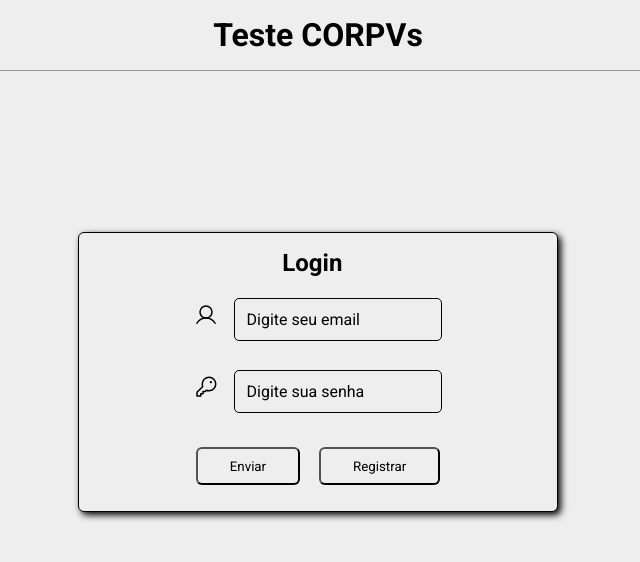
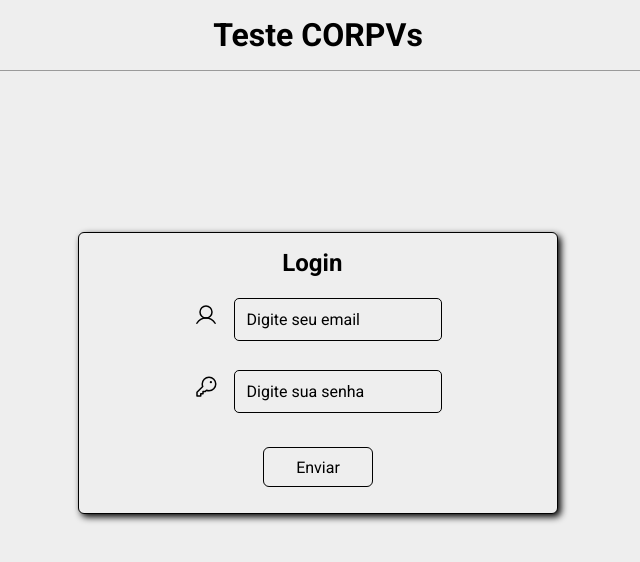
Before and after one commit to mascou9090/corpvs, a React (Vite) app: page /shop in a window 1280 px wide. Shown: the top 562 px of the page, without its empty margins (322-962 px from the left). Built offline with nearby package versions, Linux system fonts and the light colour scheme.

Commit message:
Shirt's aside finish

```diff
--- a/db.json
+++ b/db.json
@@ -36,7 +36,7 @@
       "id": 5,
       "name": "Camisa Flamengo Goleiro 1 Adidas 2022",
       "description": "Comande seu quadrante como o número um do Flamengo. Os goleiros do clube vestem camisas de futebol adidas como esta antes de entrar no gramado do Maracanã. Seu tecido leve tem modelagem que acompanha seus movimentos, com cortes laterais e elasticidade adicional sob os braços. O tecido AEROREADY à prova de suor mantém você confiante quando for chamado para a ação. Este produto é feito com Primegreen, uma série de materiais reciclados de alta performance.",
-      "preco": 299.99,
+      "price": 299.99,
       "categoria_id": 2,
       "foto": "https://flamengo.vteximg.com.br/arquivos/ids/164491-473-473/HA8330_FR_Torso_eCom-0--1-.png?v=637864958915300000"
     },
--- a/src/Rotas/index.tsx
+++ b/src/Rotas/index.tsx
@@ -1,10 +1,12 @@
 import { Route, Routes } from "react-router-dom"
 import { Login } from "../components/Required/Login"
+import { Shop } from "../components/Required/Shop"
 
 export const Rotas = () => {
   return (
     <Routes>
       <Route path="/" element={<Login />}/>
+      <Route path="/shop" element={<Shop />}/>
     </Routes>
   )
 }
--- a/src/components/Required/Login/index.tsx
+++ b/src/components/Required/Login/index.tsx
@@ -1,8 +1,10 @@
-import { LoginS, UserS, KeyS } from "./styles";
+import { LoginS, UserS, KeyS, Button } from "./styles";
 import { SubmitHandler, useForm } from "react-hook-form";
 import { User } from "../../../type";
 import { yupResolver } from '@hookform/resolvers/yup';
 import * as yup from "yup";
+import { Link } from "react-router-dom";
+import { useEffect, useState } from "react";
 
 const schema = yup.object({
   email: yup.string()
@@ -16,6 +18,7 @@ const schema = yup.object({
 
 
 export const Login = () => {
+  const [load, setLoad] = useState<User | null>(null)
   const {
     register,
     handleSubmit,
@@ -24,13 +27,14 @@ export const Login = () => {
     resolver: yupResolver(schema)
   });
   const onSubmit: SubmitHandler<User> = (data) => {
+    setLoad(data)
     const dadosString = JSON.stringify(data)
     localStorage.setItem('dadosString', dadosString)
   }
+  useEffect(() => {
+    window.onload
+  },[load, localStorage])
 
-  const handleRegister = (event: any) => {
-    event.preventDefault()
-  }
   return (
     <LoginS>
       <form>
@@ -54,8 +58,7 @@ export const Login = () => {
         </div>
         <span>{errors.password?.message}</span>
         <div>
-          <button onClick={handleSubmit(onSubmit)}>Enviar</button>
-          <button onClick={handleRegister}>Registrar</button>
+          <Button to="/shop" onClick={handleSubmit(onSubmit)}>Enviar</Button>
         </div>
       </form>
     </LoginS>
--- a/src/components/Required/Login/styles.ts
+++ b/src/components/Required/Login/styles.ts
@@ -1,5 +1,6 @@
-import styled,{keyframes} from 'styled-components';
+import styled, { keyframes } from "styled-components";
 import { User, Key } from "phosphor-react";
+import { Link } from "react-router-dom";
 
 const moveLeft = keyframes`
   from {
@@ -16,8 +17,8 @@ export const LoginS = styled.form`
   display: flex;
   justify-content: center;
   align-items: center;
-  margin:10rem auto;
-  width:30rem;
+  margin: 10rem auto;
+  width: 30rem;
   border-radius: 6px;
   border: solid 1px black;
   animation: ${moveLeft} 0.3s forwards;
@@ -25,14 +26,14 @@ export const LoginS = styled.form`
 
   span {
     color: red;
-    position:absolute;
+    position: absolute;
     font-size: 0.8rem;
   }
   div {
-    display:flex;
+    display: flex;
   }
   h2 {
-    margin-left:6rem;
+    margin-left: 6rem;
     margin-top: 1rem;
   }
   label {
@@ -40,30 +41,19 @@ export const LoginS = styled.form`
   }
   input {
     display: block;
-    padding:0.7rem;
+    padding: 0.7rem;
     border-radius: 5px;
-    margin:1.3rem .5rem 0.5rem 1rem;
-    color:black;
+    margin: 1.3rem 0.5rem 0.5rem 1rem;
+    color: black;
     border: solid 1px;
     font-size: 1rem;
     &::placeholder {
       color: black;
     }
     &:focus {
-      background-color:#fff;
+      background-color: #fff;
     }
   }
-  button {
-    display: block;
-    justify-content: center;
-    margin: 1.6rem auto;
-    padding: 0.6rem 2rem;
-    border-radius: 6px;
-    &:hover {
-      background-color:#ccc;
-    }
-  }
-
 `;
 export const UserS = styled(User)`
   margin: 1.6rem 0 0 0.5rem;
@@ -71,3 +61,15 @@ export const UserS = styled(User)`
 export const KeyS = styled(Key)`
   margin: 1.6rem 0 0 0.5rem;
 `;
+export const Button = styled(Link)`
+  display: block;
+  justify-content: center;
+  margin: 1.6rem auto;
+  padding: 0.6rem 2rem;
+  border: 1px solid black;
+  border-radius: 6px;
+  text-decoration: none;
+  &:hover {
+    background-color: #ccc;
+  }
+`;
--- a/src/components/Required/Shop/index.tsx
+++ b/src/components/Required/Shop/index.tsx
@@ -1,23 +1,27 @@
-import {useEffect, useState} from 'react'
-import { Shirts } from '../../../type';
-import { Aside, Main, ShopS } from './styles';
+import { useEffect, useState } from "react";
+import { Shirts } from "../../../type";
+import { Aside, ImgS, Main, ShopS } from "./styles";
 
 export const Shop = () => {
   const [shirt, setShirt] = useState<Shirts[] | null>(null);
   useEffect(() => {
-    fetch('http://localhost:4000/produtos')
-    .then(response => response.json())
-    .then(shirtsJson => setShirt(shirtsJson))
-  },[]);
-
+    fetch("http://localhost:4000/produtos")
+      .then((response) => response.json())
+      .then((shirtsJson) => setShirt(shirtsJson));
+  }, []);
+  if (shirt === null) return null;
   return (
     <ShopS>
-      <Main>
-        Main
-      </Main>
+      <Main>Main</Main>
       <Aside>
-        Produtos
+        {shirt.map((item) => (
+          <div>
+            <h4>{item.name}</h4>
+            <ImgS src={item.foto} />
+            <span>{item.price}</span>
+          </div>
+        ))}
       </Aside>
     </ShopS>
-  )
-}
+  );
+};
--- a/src/components/Required/Shop/styles.ts
+++ b/src/components/Required/Shop/styles.ts
@@ -19,8 +19,31 @@ export const ShopS = styled.main`
 
 export const Aside = styled.aside`
   display:flex;
+  justify-content: center;
+  align-items: center;
+  flex-direction: column;
+  width:30vw;
+  span {
+    display:block;
+    font-size: 2rem;
+  }
+  div {
+    margin: 1rem;
+    padding:2rem;
+    border:1px solid black;
+    border-radius: 5px;
+    transition: ease-in-out .5s;
+    &:hover {
+      box-shadow: 1px 1px 5px greenyellow;
+    }
+  }
 `;
 
 export const Main = styled.main`
   display:flex;
+  width:70vw;
 `;
+export const ImgS = styled.img`
+  width:20rem;
+  margin:0.3rem;
+`;
```
